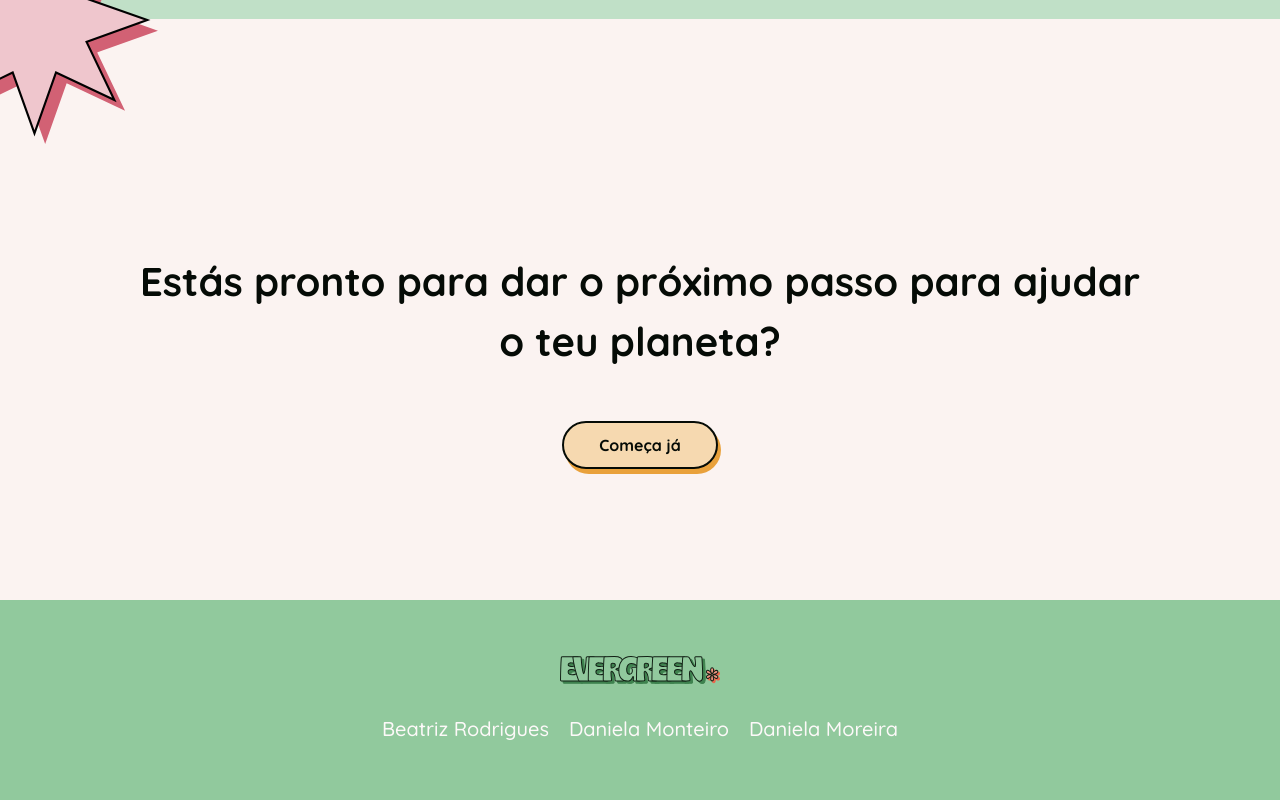
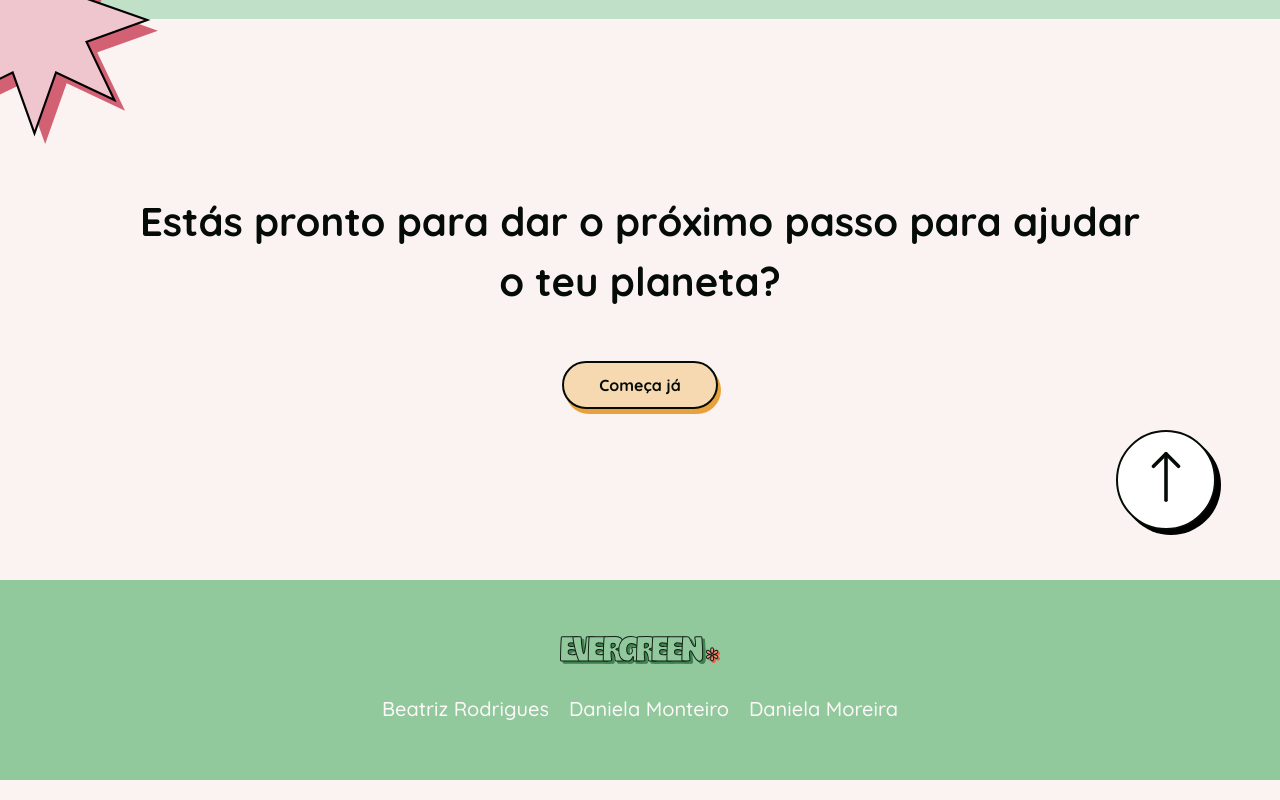
Before and after one commit to motamdaniela/Evergreen, a Vue app in the folder evergreen/: page / in a window 1280 px wide. Shown: the part 3143-3943 px from the top of the page. Built offline with nearby package versions, Linux system fonts and the light colour scheme.

Commit message:
button up

```diff
--- a/evergreen/src/assets/styles/base.css
+++ b/evergreen/src/assets/styles/base.css
@@ -115,7 +115,7 @@ a {
 .btnP:active {
   background-color: #D4C7F0;
 }
-.tnG:active {
+.btnG:active {
   background-color: #91C99D;
 }
 .btnR:active {
--- a/evergreen/src/assets/styles/landing.css
+++ b/evergreen/src/assets/styles/landing.css
@@ -118,7 +118,7 @@ body{
 
 /* last div*/
 #lastdiv{
-    height: 50vh;
+    height: 35vh;
     display: flex;
     flex-direction: column;
     justify-content: center;
@@ -198,6 +198,29 @@ body{
     left: -47%;
     margin-top: -115px;
 }
+.btnUp{
+    border: 2px solid #050b06;
+    background-color: #FFFFFF;
+    padding: 10px;
+    height: 100px;
+    width: 100px;
+    border-radius: 100px;
+    box-shadow: 5px 5px #000000;
+}
+.btnUp:hover{
+    box-shadow: none;
+    position: relative;
+    left: 3px;
+    top: 5px;
+}
+.btnUp:active {
+    background-color: #91c99d;
+  }
+#divBtnUp{
+    text-align: right;
+    margin-right: 5%;
+}
+
 
 @media screen and (max-width: 1000px) {
   }
--- a/evergreen/src/assets/styles/login.css
+++ b/evergreen/src/assets/styles/login.css
@@ -97,3 +97,9 @@
     margin-right: auto;
     margin-left: 2%;
 }
+.backBtnRank{
+    display: flex;
+    align-self: left;
+    margin-left: 4%;
+    margin-bottom: -3%;
+}
--- a/evergreen/src/views/LandingPageView.vue
+++ b/evergreen/src/views/LandingPageView.vue
@@ -65,8 +65,23 @@
     </div>
   </div>
 
+  <div id="divBtnUp">
+    <button class="btnUp" @click.native="scrollToTop">
+        <img style="width: 50px;" src="../assets/icons/icones/up.svg">
+    </button>
+  </div>
 
 </template>
 
+<script>
+export default{
+    methods: {
+      scrollToTop() {
+        window.scrollTo(0,0);
+      }
+    }
+}
+</script>
+
 <style> @import "../assets/styles/landing.css";
 </style>
--- a/evergreen/src/views/RankView.vue
+++ b/evergreen/src/views/RankView.vue
@@ -50,4 +50,6 @@ export default {
 };
 </script>
 
-<style lang="scss" scoped></style>
+<style scoped>
+@import "../assets/styles/login.css";
+</style>
```
